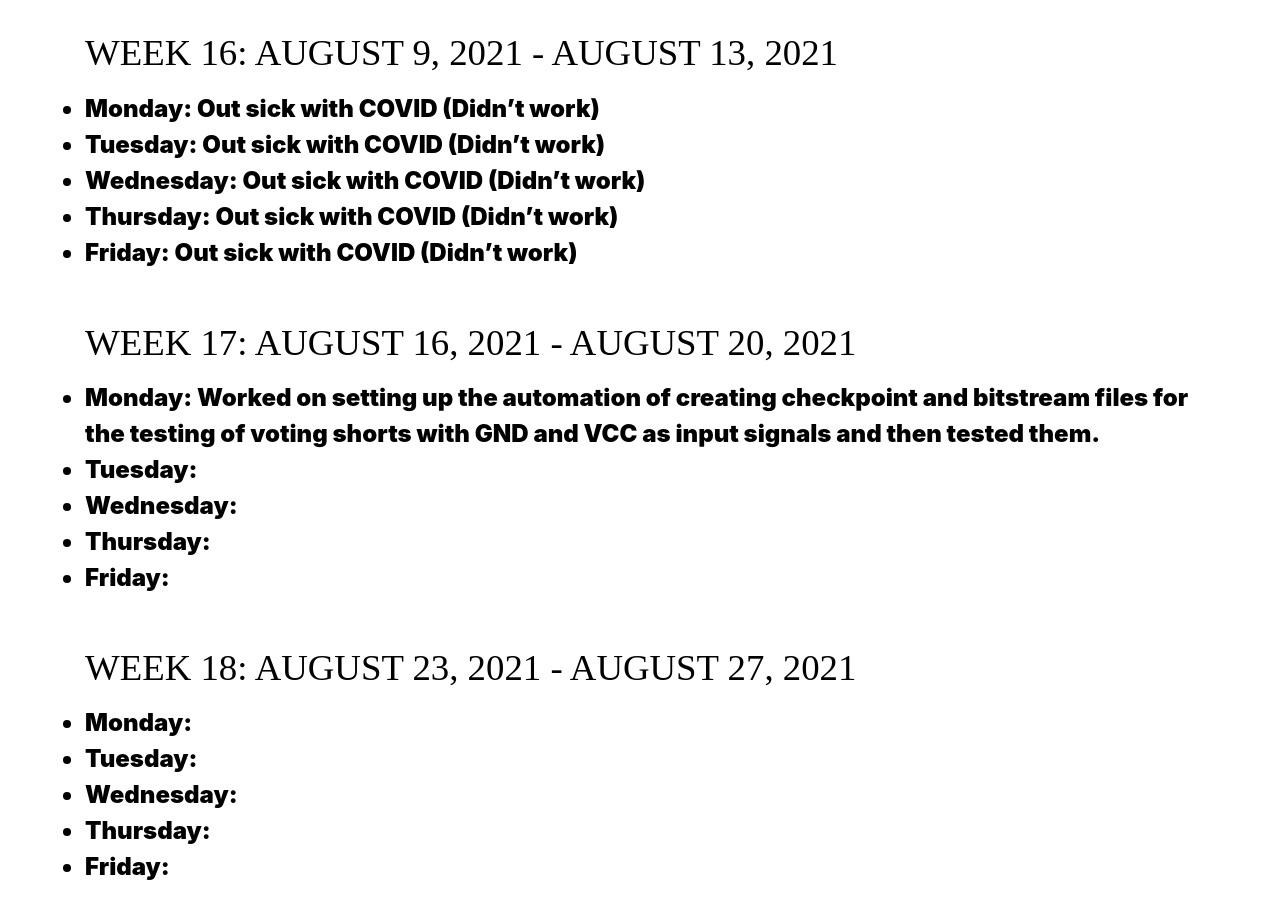
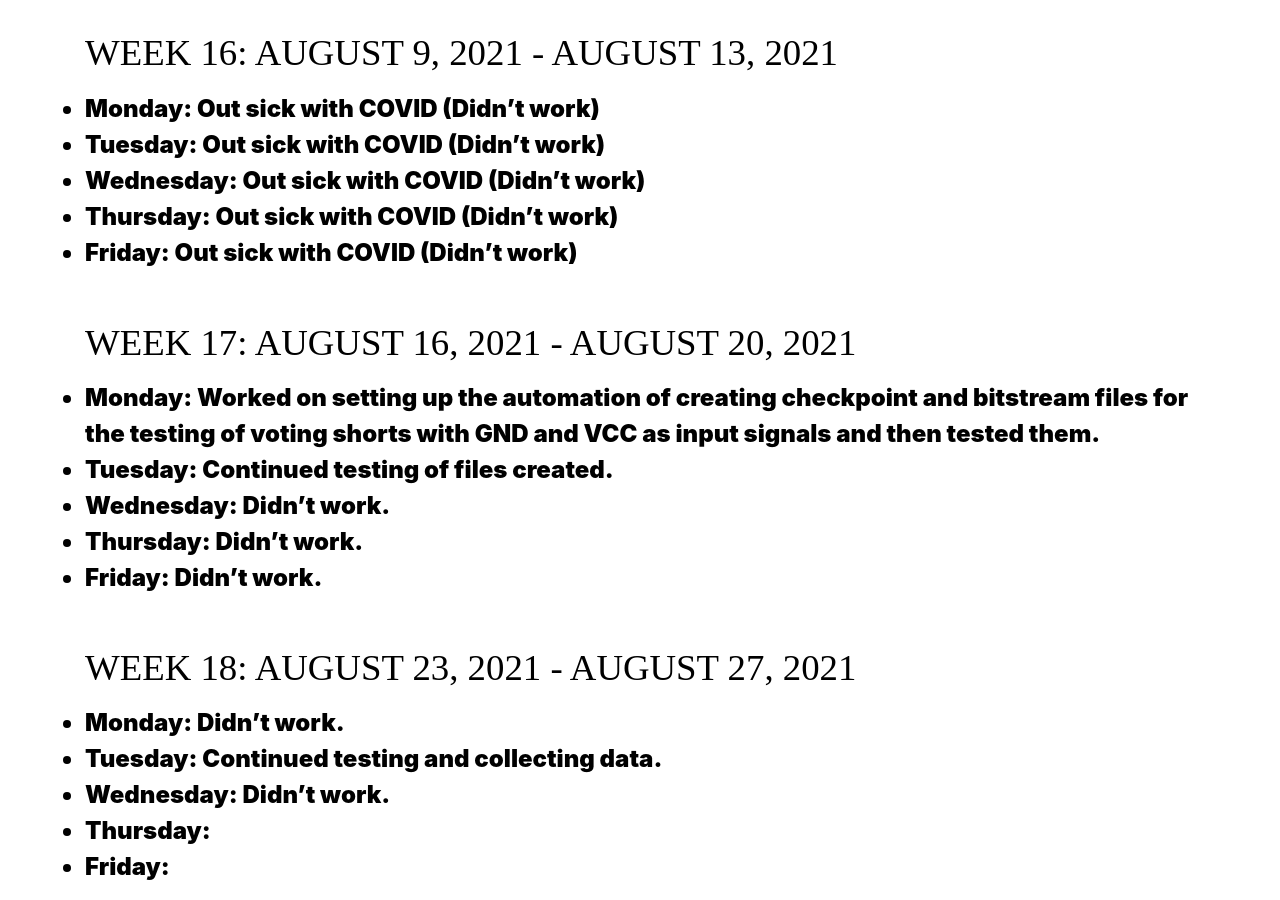
Before and after one commit to jonath48/jonath48.github.io, a Jekyll site: the page built from _pages/log.md, in a window 1280 px wide and 900 px high, scrolled down 6160 px. Built offline with Jekyll 4.4.1, drawn with Linux system fonts in a browser that asks for light colours.

Commit message:
updated log

```diff
--- a/_pages/log.md
+++ b/_pages/log.md
@@ -134,15 +134,15 @@ title: Jonathan Thompson's IMMERSE Log
 ### Week 17: August 16, 2021 - August 20, 2021
 
 * **Monday**: Worked on setting up the automation of creating checkpoint and bitstream files for the testing of voting shorts with GND and VCC as input signals and then tested them.
-* **Tuesday**:
-* **Wednesday**:
-* **Thursday**:
-* **Friday**:
+* **Tuesday**: Continued testing of files created.
+* **Wednesday**: Didn't work.
+* **Thursday**: Didn't work.
+* **Friday**: Didn't work.
 
 ### Week 18: August 23, 2021 - August 27, 2021
 
-* **Monday**:
-* **Tuesday**:
-* **Wednesday**:
+* **Monday**:  Didn't work.
+* **Tuesday**: Continued testing and collecting data.
+* **Wednesday**: Didn't work.
 * **Thursday**:
 * **Friday**:
```
